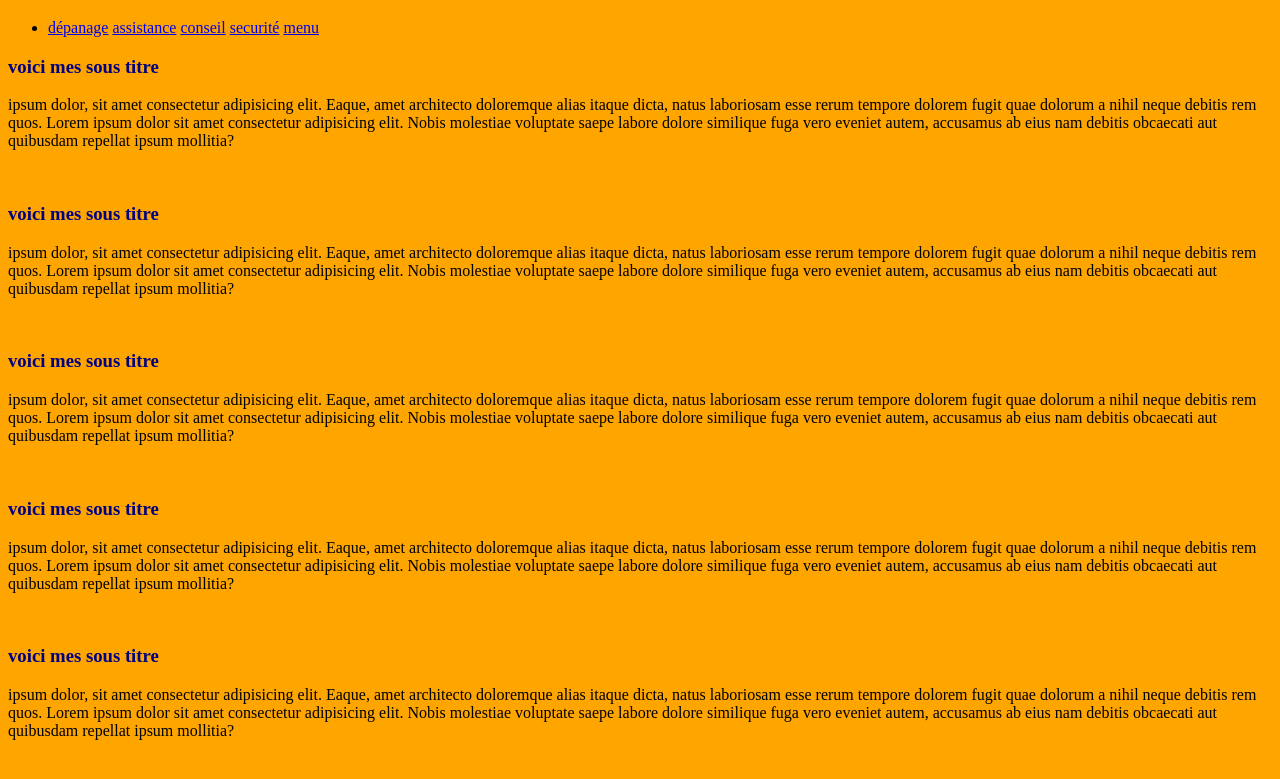
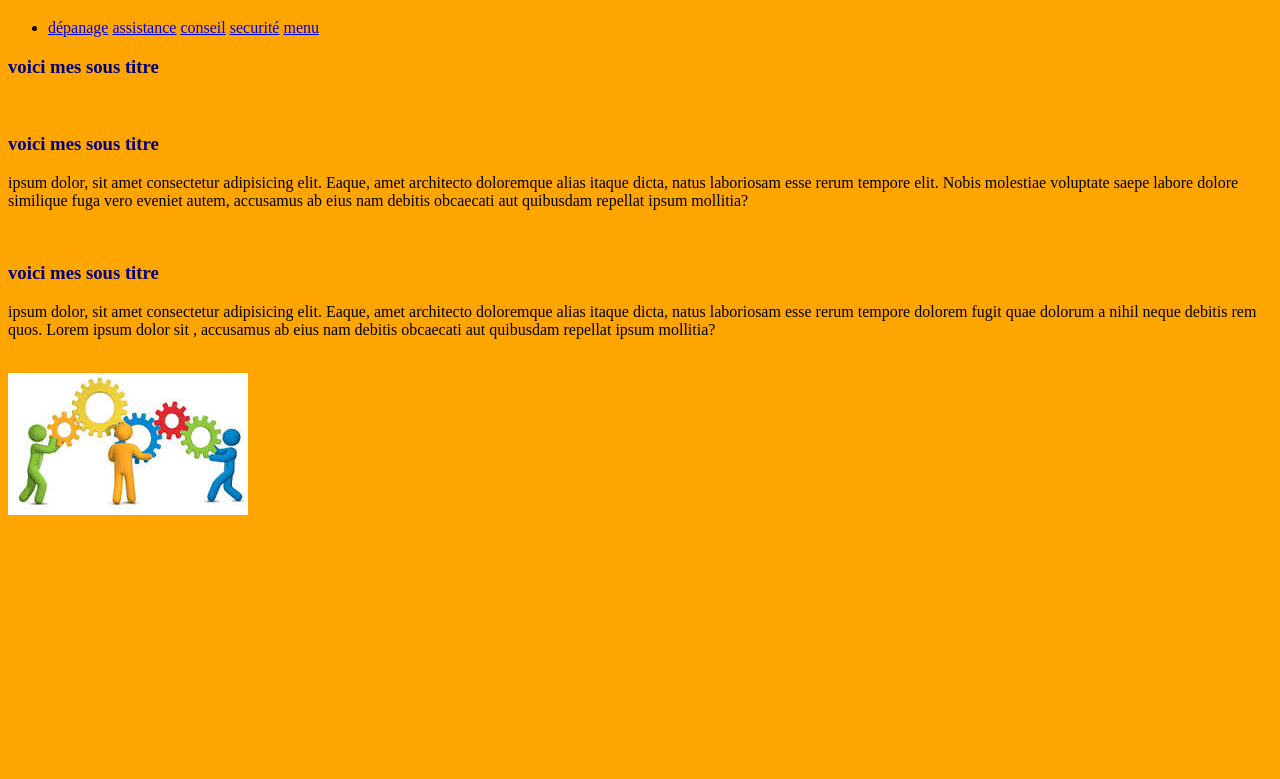
Before and after one commit to MarieJourdain/tp3-collaboration, a plain HTML site: page depanage.html in a window 1280 px wide. Shown: the part 61-840 px from the top of the page. After the commit the page ends 800 px from the top, so only its background shows below. Drawn offline with Linux system fonts and the light colour scheme; a script that the page names is missing.

Commit message:
mise a jour de la page dpannage
je vien de supprimer des paragraphe et ajouter une image de ton dossier !!!

```diff
--- a/depanage.html
+++ b/depanage.html
@@ -22,40 +22,24 @@
         </li>
     </ul>
 <h3>voici mes sous titre</h3>
+
+<br>
+<h3>voici mes sous titre</h3>
 <p> ipsum dolor, sit amet consectetur adipisicing elit. Eaque, amet architecto doloremque alias itaque dicta,
-natus laboriosam esse rerum tempore dolorem fugit quae dolorum a nihil neque debitis rem quos.
-Lorem ipsum dolor sit amet consectetur adipisicing elit. Nobis molestiae voluptate saepe labore dolore
+natus laboriosam esse rerum tempore <strong fugit quae dolorum a nihil neque debitis rem quos.
+Lorem ipsum dolor sit amet consectetur adipisicing></strong> elit. Nobis molestiae voluptate saepe labore dolore
 similique fuga vero eveniet autem, accusamus ab eius nam debitis obcaecati aut quibusdam repellat
 ipsum mollitia?</P>
 <br>
 <h3>voici mes sous titre</h3>
 <p> ipsum dolor, sit amet consectetur adipisicing elit. Eaque, amet architecto doloremque alias itaque dicta,
 natus laboriosam esse rerum tempore dolorem fugit quae dolorum a nihil neque debitis rem quos.
-Lorem ipsum dolor sit amet consectetur adipisicing elit. Nobis molestiae voluptate saepe labore dolore
-similique fuga vero eveniet autem, accusamus ab eius nam debitis obcaecati aut quibusdam repellat
-ipsum mollitia?</P>
-<br>
-<h3>voici mes sous titre</h3>
-<p> ipsum dolor, sit amet consectetur adipisicing elit. Eaque, amet architecto doloremque alias itaque dicta,
-natus laboriosam esse rerum tempore dolorem fugit quae dolorum a nihil neque debitis rem quos.
-Lorem ipsum dolor sit amet consectetur adipisicing elit. Nobis molestiae voluptate saepe labore dolore
-similique fuga vero eveniet autem, accusamus ab eius nam debitis obcaecati aut quibusdam repellat
-ipsum mollitia?</P>
-<br>
-<h3>voici mes sous titre</h3>
-<p> ipsum dolor, sit amet consectetur adipisicing elit. Eaque, amet architecto doloremque alias itaque dicta,
-natus laboriosam esse rerum tempore dolorem fugit quae dolorum a nihil neque debitis rem quos.
-Lorem ipsum dolor sit amet consectetur adipisicing elit. Nobis molestiae voluptate saepe labore dolore
-similique fuga vero eveniet autem, accusamus ab eius nam debitis obcaecati aut quibusdam repellat
-ipsum mollitia?</P>
-<br>
-<h3>voici mes sous titre</h3>
-<p> ipsum dolor, sit amet consectetur adipisicing elit. Eaque, amet architecto doloremque alias itaque dicta,
-natus laboriosam esse rerum tempore dolorem fugit quae dolorum a nihil neque debitis rem quos.
-Lorem ipsum dolor sit amet consectetur adipisicing elit. Nobis molestiae voluptate saepe labore dolore
-similique fuga vero eveniet autem, accusamus ab eius nam debitis obcaecati aut quibusdam repellat
+Lorem ipsum dolor sit <strong consectetur adipisicing elit. Nobis molestiae voluptate saepe labore dolore
+similique fuga vero eveniet autem></strong> , accusamus ab eius nam debitis obcaecati aut quibusdam repellat
 ipsum mollitia?</P>
 <br>
 
+<img src="img/collaboratif.jpg" alt="une image collaboratif">
+
 </body>
 </html>
```
